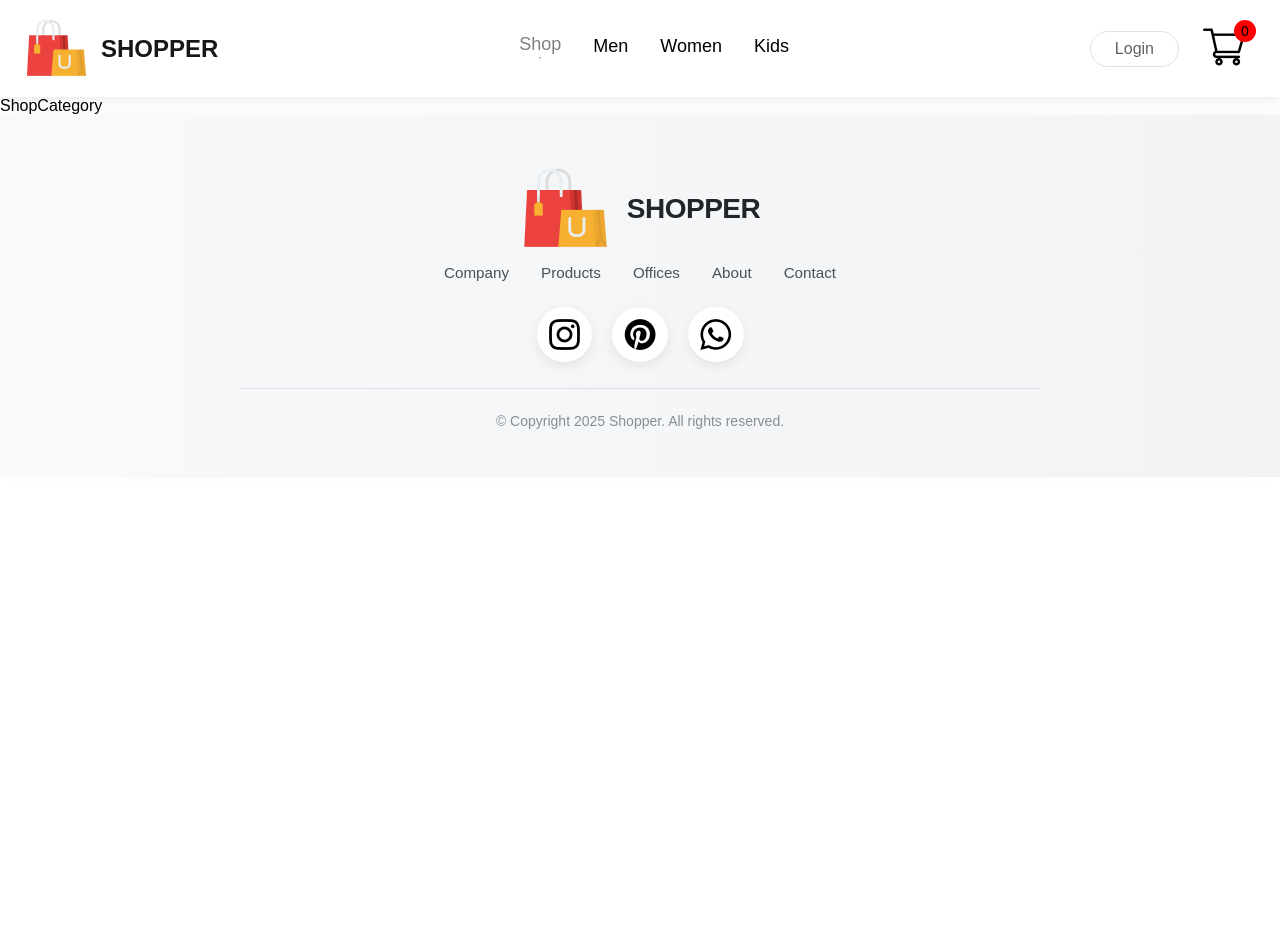
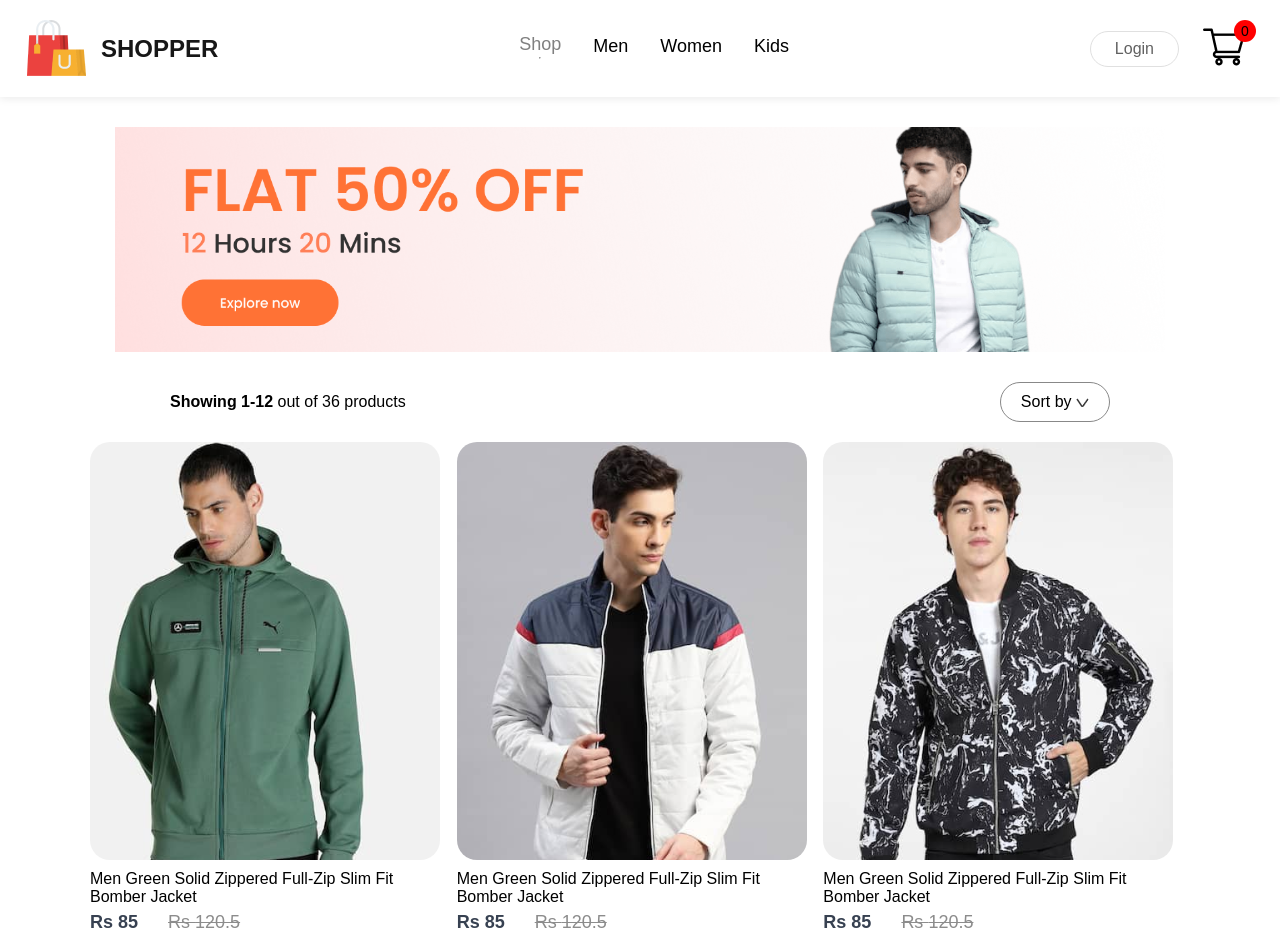
Before and after one commit to yasasdev/Floral-Shop-with-Blockchain, a React (Vite) app in the folder src/final-project-HND-frontend/: page /men in a window 1280 px wide. Shown: the top 952 px of the page. Before the commit the page ends 800 px from the top, so only its background shows below. Built offline with nearby package versions, Linux system fonts and the light colour scheme.

Commit message:
ShopCategory file update

```diff
--- a/src/final-project-HND-frontend/src/App.jsx
+++ b/src/final-project-HND-frontend/src/App.jsx
@@ -8,6 +8,9 @@
 import LoginSignUp from './pages/LoginSignUp';
 import Cart from './pages/Cart';
 import Footer from './components/Footer/Footer';
+import men_banner from './components/Assets/banner_mens.png'
+import women_banner from './components/Assets/banner_women.png'
+import kids_banner from './components/Assets/banner_kids.png'
 
 function App() {
 
@@ -18,9 +21,9 @@
       <Navbar />
       <Routes>
         <Route path="/" element={<Shop/>} />
-        <Route path="/men" element={<ShopCategory category="men"/>} />
-        <Route path="/women" element={<ShopCategory category="women"/>} />
-        <Route path="/kids" element={<ShopCategory category="kid"/>} />
+        <Route path="/men" element={<ShopCategory banner={men_banner} category="men"/>} />
+        <Route path="/women" element={<ShopCategory banner={women_banner} category="women"/>} />
+        <Route path="/kids" element={<ShopCategory banner={kids_banner} category="kid"/>} />
         <Route path="/product" element={<Product/>}>
           <Route path=":productId" element={<Product/>} />
         </Route>
--- /dev/null
+++ b/src/final-project-HND-frontend/src/pages/CSS/ShopCategory.css
@@ -0,0 +1,33 @@
+.shopcategory-banner {
+    display: block;
+    margin: 30px auto;
+    width: 82%;
+}
+
+.shopcategory-indexSort {
+    display: flex;
+    margin: 0px 170px;
+    justify-content: space-between;
+    align-items: center;
+}
+
+.shopcategory-sort {
+    padding: 10px 20px;
+    border-radius: 40px;
+    border: 1px solid #888;
+}
+
+.shopcategory-indexSort p span {
+    font-weight: 600;
+}
+
+.shopcategory-products {
+    margin: 20px 90px;
+    display: grid;
+    grid-template-columns: 1fr 1fr 1fr;
+    row-gap: 50px;
+}
+
+.shopcategory-products img {
+    border-radius: 20px;
+}
--- a/src/final-project-HND-frontend/src/pages/ShopCategory.jsx
+++ b/src/final-project-HND-frontend/src/pages/ShopCategory.jsx
@@ -1,8 +1,45 @@
-import React from 'react'
+import React, { useContext } from 'react'
+import './CSS/ShopCategory.css'
+import { ShopContext } from '../Context/ShopContext'
+import dropdown_icon from '../components/Assets/dropdown_icon.png'
+import Item from '../components/Item/Item'
 
-const ShopCategory = () => {
+const ShopCategory = (props) => {
+
+  const {all_product} = useContext(ShopContext);
+
   return (
-    <div>ShopCategory</div>
+    <div className='shop-category'>
+      <img className='shopcategory-banner' src={props.banner} alt="" />
+      <div className="shopcategory-indexSort">
+        <p>
+          <span>Showing 1-12</span> out of 36 products
+        </p>
+        <div className="shopcategory-sort">
+          Sort by <img src={dropdown_icon} alt="" />
+        </div>
+      </div>
+      <div className="shopcategory-products">
+        {all_product.map((item,i) => {
+          if (props.category === item.category) {
+            return (
+              <Item
+                key={i}
+                id={item.id}
+                name={item.name}
+                image={item.image}
+                new_price={item.new_price}
+                old_price={item.old_price}
+                category={item.category}
+              />
+            )
+          }
+          else {
+            return null
+          }
+        })}
+      </div>
+    </div>
   )
 }
 
```
